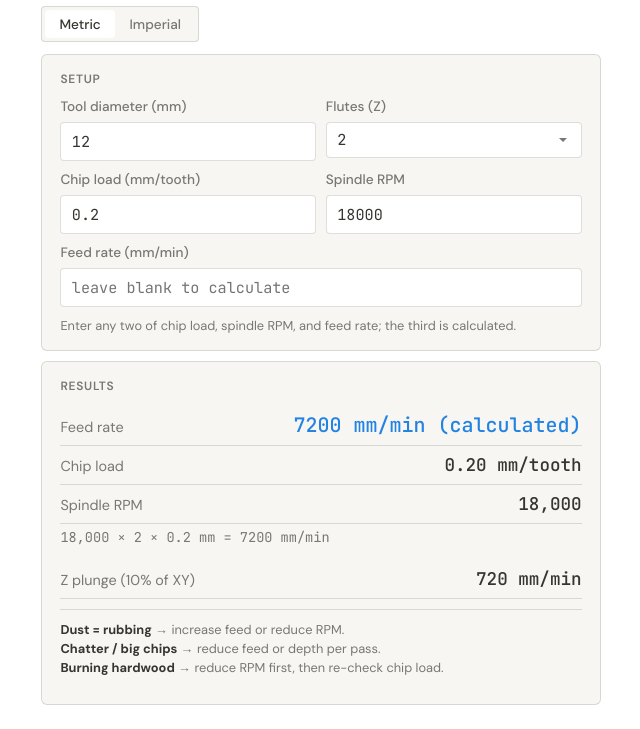
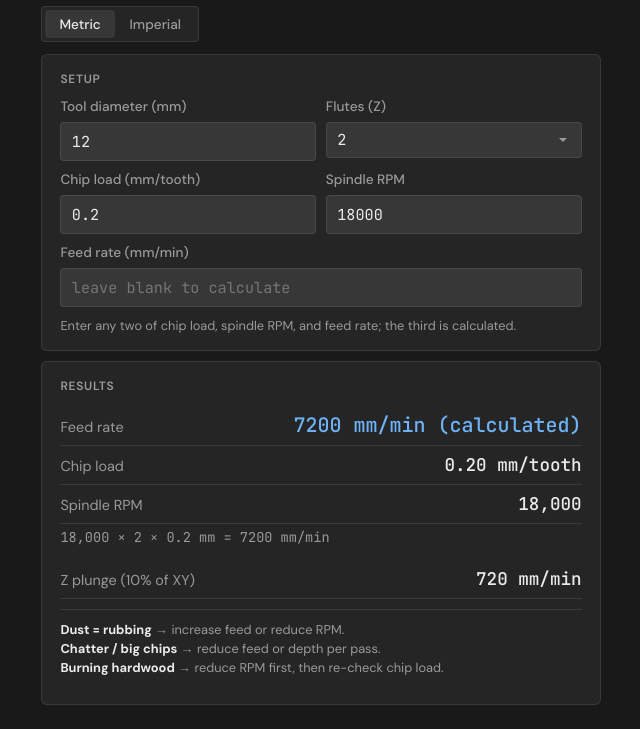
Before and after one commit to jfurdacpw/CNC-Feed-Rate-Calculator, a plain HTML site: page index.html in a window 1280 px wide. Shown: the part 71-800 px from the top of the page, without its empty margins (319-959 px from the left). Drawn offline with Linux system fonts and the light colour scheme.

Commit message:
Refine color scheme in index.html for improved aesthetics, updating background, text, and border colors to enhance overall UI design.

```diff
--- a/index.html
+++ b/index.html
@@ -9,17 +9,17 @@
   <link href="https://fonts.googleapis.com/css2?family=DM+Sans:ital,opsz,wght@0,9..40,400;0,9..40,500;0,9..40,600;0,9..40,700&family=JetBrains+Mono:wght@400;500&display=swap" rel="stylesheet" />
   <style>
     :root {
-      --bg: #ffffff;
-      --surface: #f7f6f3;
-      --surface2: #ffffff;
-      --border: rgba(55, 53, 47, 0.16);
-      --text: #37352f;
-      --text-muted: #787774;
-      --accent: #2383e2;
-      --accent-dim: #2383e2;
-      --success: #0f7b6c;
-      --warn: #9b6b00;
-      --danger: #eb5757;
+      --bg: #191919;
+      --surface: #252525;
+      --surface2: #373737;
+      --border: rgba(255, 255, 255, 0.09);
+      --text: #ebebeb;
+      --text-muted: #9b9a97;
+      --accent: #6eb3f7;
+      --accent-dim: #6eb3f7;
+      --success: #4ecdc4;
+      --warn: #e6b84c;
+      --danger: #f2555a;
       --radius: 6px;
       --radius-sm: 4px;
     }
```
